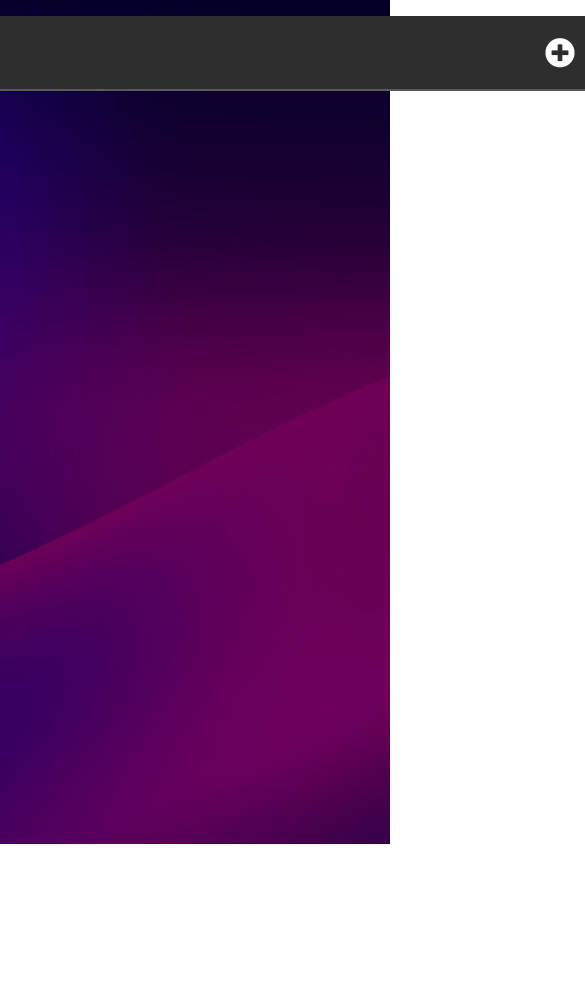
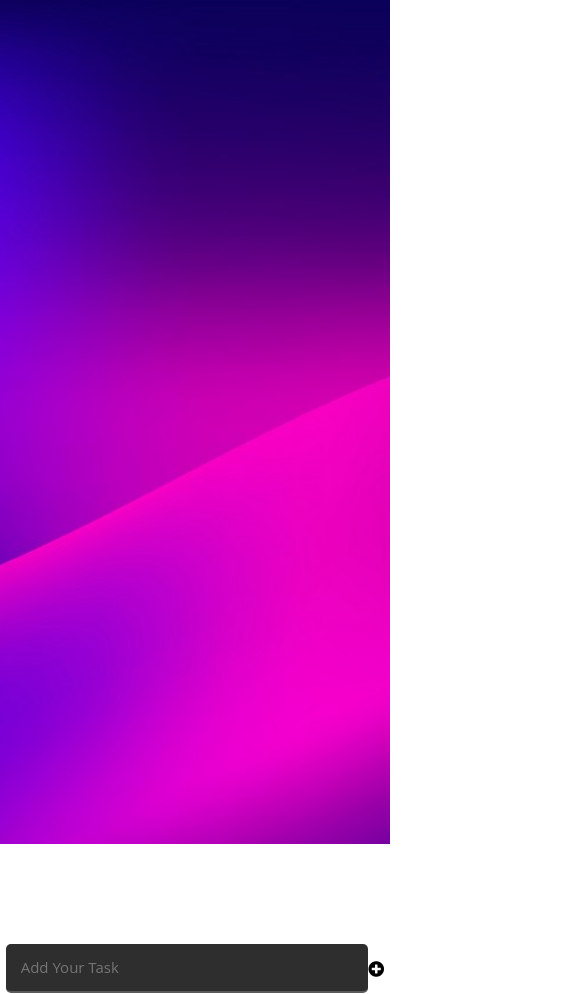
Before and after one commit to Amr-AG/ToDoList, a plain HTML site: page index.html in a window 390 px wide. Shown: the whole page, 585 px wide, since content can reach past the window. Before the commit the page ends 844 px from the top, so only its background shows below. Drawn offline with Linux system fonts and the light colour scheme.

Commit message:
Update style.css

```diff
--- a/CSS/style.css
+++ b/CSS/style.css
@@ -7,13 +7,14 @@ body {
   font-family: "Open Sans", sans-serif;
 }
 .fullPage {
-  width: 100%;
-  height: 100vh;
+  max-width: 100%;
+  min-height: 100vh;
   background-image: url("../Images/21786687.jpg");
   background-position: center;
   background-repeat: no-repeat;
   background-size: cover;
   background-color: #eee9e5;
+  position: relative;
 
 }
 .overlay {
@@ -23,23 +24,19 @@ body {
   height: 100%;
 }
 .container {
-  position: absolute;
-  margin: auto;
-  top: 10%;
-  left: 50%;
-  transform: translate(-50%, -50%);
-  text-align: center;
-  width: 800px;
+  width: 100%;
+  margin: auto 0 ;
   display: flex;
   flex-wrap: wrap;
+  padding-bottom: 1px;
   border-radius: 5px;
-  z-index: 100;
-  padding-bottom: 1px;
-
+  justify-content: center;
+  align-items: center;
+  padding-top:100px;
 }
 #add {
-  width: calc(105% - 30px);
-  margin: 0 auto;
+  width:800px;
+  margin: auto 0 ;
   font-size: 20px;
   padding: 25px 15px;
   background-color: #2e2e2e;
@@ -51,27 +48,40 @@ body {
 #add:focus {
   outline: none;
 }
-i {
+.plus {
   color: white;
   font-size: 30px;
-  position: absolute;
-  right: 20px;
-  top: 22px;
   cursor: pointer;
-  width: 30px;
-
+  padding:0;
+  margin-left: -40px;
+  width: 40px;
+  height:100%;
 
 }
-i:hover {
+.plus:hover {
   transition: 0.9s;
-  transform: rotate(90deg);
+  transform: rotate(80deg);
 }
 
 .spaceTasks {
   width: 100%;
-  height: 60px;
-  margin: auto;
+  margin: auto 0;
   display: flex;
   flex-wrap: wrap;
   padding: 0;
 }
+@media(max-width:768px) {
+  .container {
+
+  }
+  #add{
+  width: 93%;
+  padding:15px;
+  font-size:15px;
+
+}
+.plus {
+    font-size:26px;
+
+  }
+}
```
